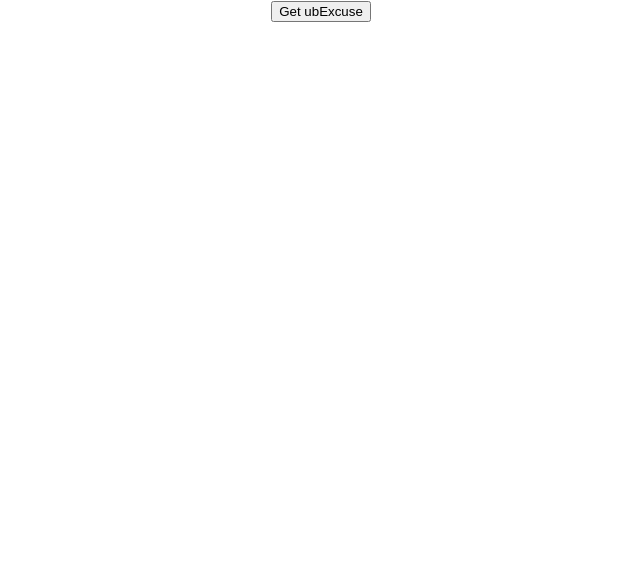
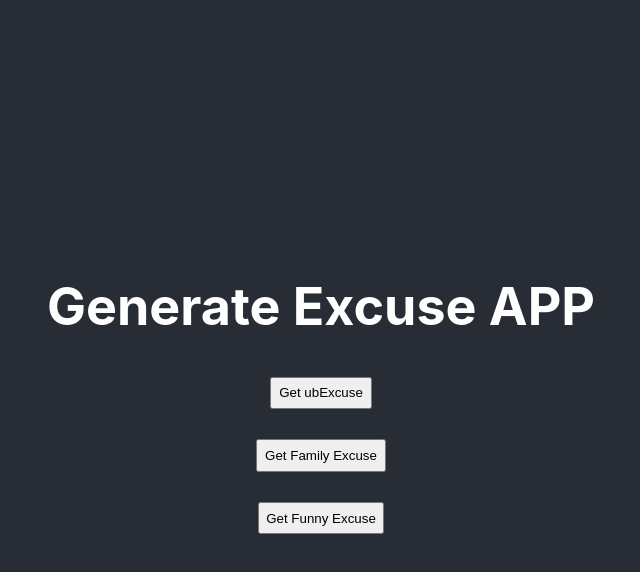
Before and after one commit to abiolatom/reactapi, a React (Create React App) app: page / in a window 1280 px wide. Shown: the top 572 px of the page, without its empty margins (319-959 px from the left). Built offline with nearby package versions, Linux system fonts and the light colour scheme; no server answers.

Commit message:
Working fine now for the three

```diff
--- a/package.json
+++ b/package.json
@@ -9,6 +9,7 @@
     "axios": "^1.6.0",
     "react": "^18.2.0",
     "react-dom": "^18.2.0",
+    "react-router-dom": "^6.18.0",
     "react-scripts": "5.0.1",
     "web-vitals": "^2.1.4"
   },
--- a/src/App.css
+++ b/src/App.css
@@ -10,7 +10,7 @@
   }
 }
 
-.App-header {
+.grid-container {
   background-color: #282c34;
   min-height: 100vh;
   display: flex;
@@ -20,3 +20,13 @@
   font-size: calc(10px + 2vmin);
   color: white;
 }
+
+button {
+color: black;
+padding: 0.5em
+}
+
+/* section {
+  display: flex;
+  flex-direction: grid;
+} */
--- a/src/App.js
+++ b/src/App.js
@@ -6,6 +6,7 @@ function App() {
 
   const [ubExcuse, setubExcuse] = useState("");
   const [familyExcuse, setFamilyExcuse] = useState("");
+  const [funnyExcuse, setFunnyExcuse] = useState("");
 
   const handleGetUbExcuse = () => {
     axios.get("https://excuser-three.vercel.app/v1/excuse/unbelievable/").then((res) =>
@@ -19,18 +20,33 @@ function App() {
 
   };
 
+  const handleGetFunnyExcuse = () => {
+    axios.get("https://excuser-three.vercel.app/v1/excuse/funny/").then((res) =>
+      setFunnyExcuse(res.data[0].excuse));
+
+  };
 
   useEffect(() => {
     handleGetUbExcuse();
     handleGetFamilyExcuse();
+    handleGetFunnyExcuse();
   }, []);
 
 
   return (
     <div className="App">
-      <div className="container">
-        <button onClick={handleGetUbExcuse} >Get ubExcuse</button>
+      <div className="grid-container"> <h1>Generate Excuse APP</h1>
+       <section className='ub-grid'> <button onClick={handleGetUbExcuse} >Get ubExcuse</button>
         <p>{ ubExcuse}</p>
+        </section>
+
+        <section className='ub-grid'> <button onClick={handleGetFamilyExcuse} >Get Family Excuse</button>
+        <p>{ familyExcuse}</p>
+        </section>
+
+        <section className='ub-grid'> <button onClick={handleGetFunnyExcuse} >Get Funny Excuse</button>
+        <p>{ funnyExcuse}</p>
+        </section>
       </div>
       </div>
   );
```
Also changed, not shown: 1 other file (tests, documents, lock files or other folders).
